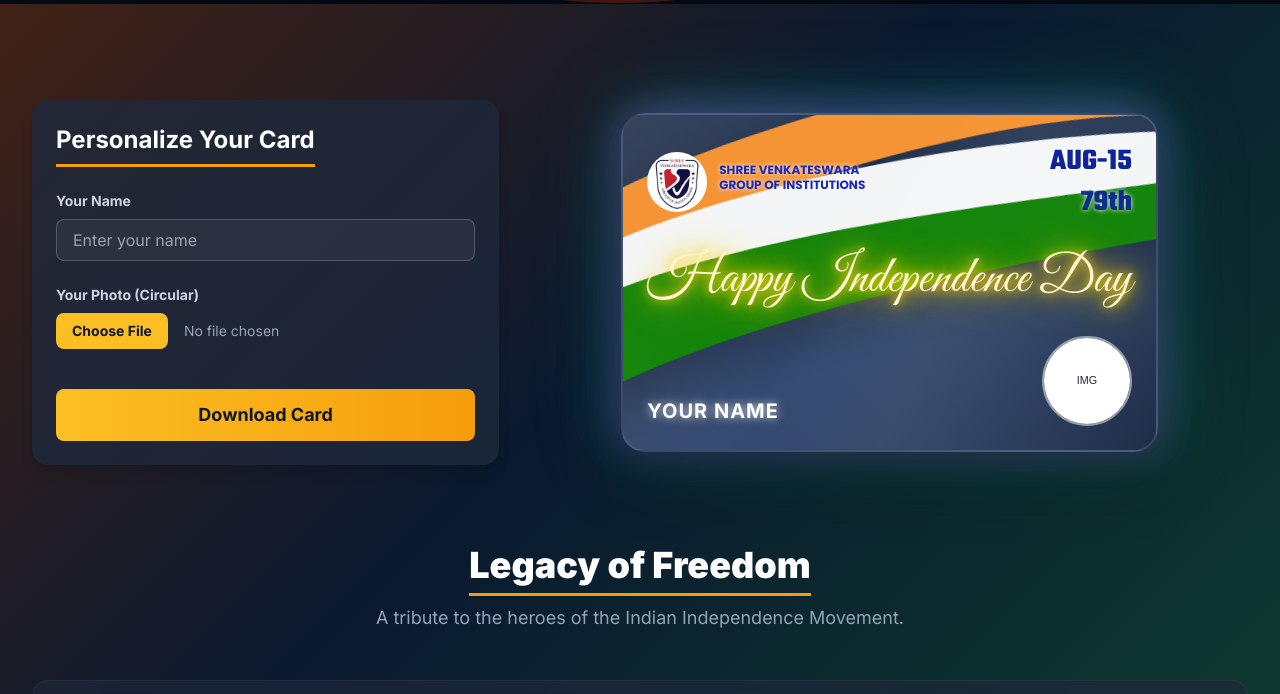
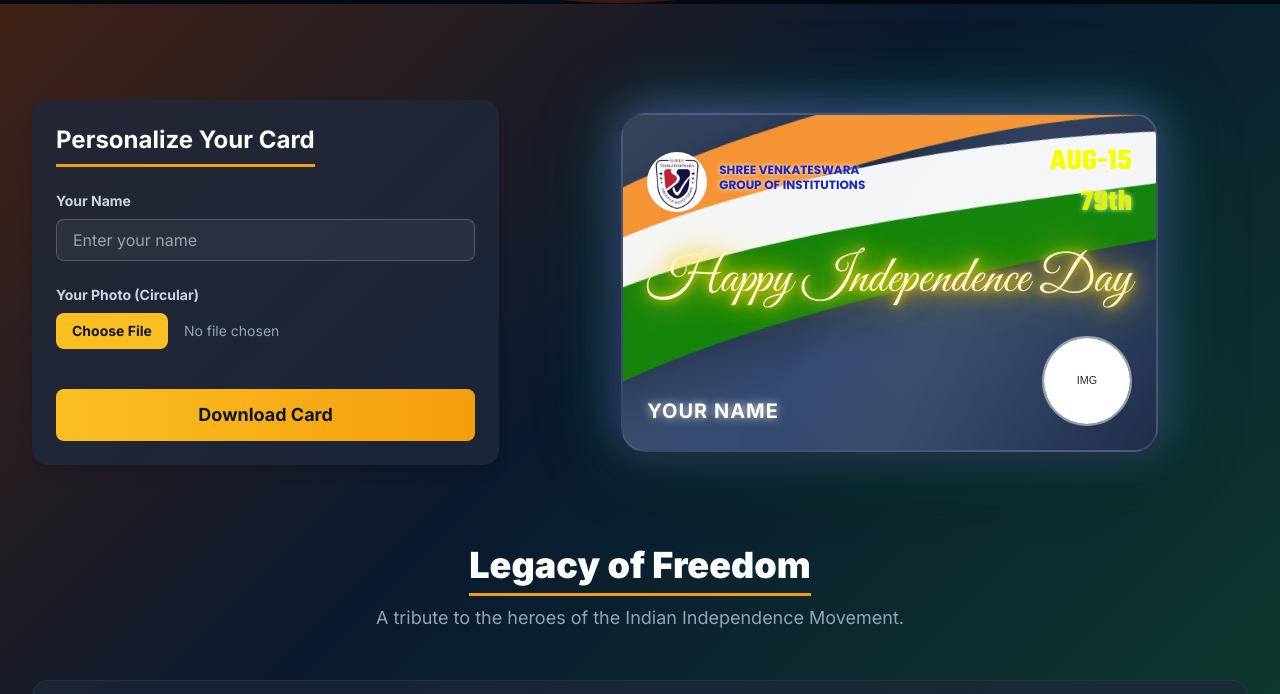
Before and after one commit to sarjanthecoder/college-independence-day-card-creation, a plain HTML site: page hello.html in a window 1280 px wide. Shown: the part 780-1474 px from the top of the page. Drawn offline with nearby package versions, Linux system fonts and the light colour scheme.

Commit message:
hello.html

```diff
--- a/hello.html
+++ b/hello.html
@@ -162,7 +162,7 @@
     .date-tag {
       font-family: 'Teko', sans-serif;
       font-size: clamp(20px, 3vw, 30px);
-      color: #0f249b;
+      color:#f6ff00;
       text-shadow: 0 0 5px #ffffff;
     }
     .greeting {
```
